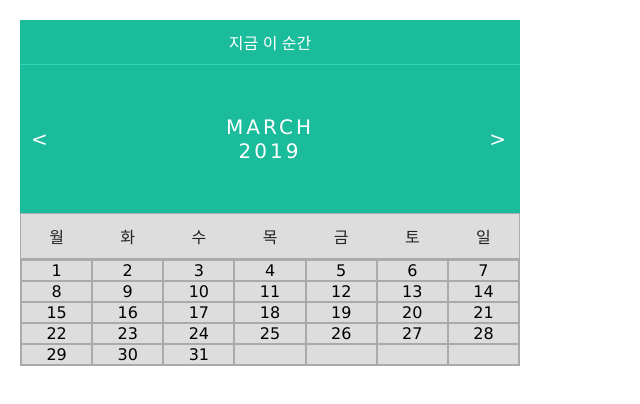
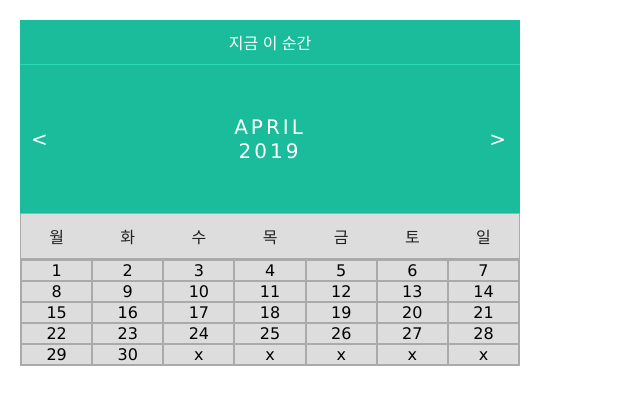
Before and after one commit to kimbeomgyu/belendar, a React (Create React App) app: page / in a window 1280 px wide. Shown: the top 404 px of the page, without its empty margins (0-640 px from the left). Built offline with nearby package versions, Linux system fonts and the light colour scheme.

Commit message:
초기 날짜 다른점 수정 --4월인데 3월로 되어있었음

```diff
--- a/src/Calendar.tsx
+++ b/src/Calendar.tsx
@@ -26,13 +26,15 @@ const Calendar = () => {
   ];
 
   // useState
-  const [nowMonth, setNowMonth] = useState(date.month - 1);
+  const [nowMonth, setNowMonth] = useState(date.month);
   const [nowYear, setNowYear] = useState(date.year);
 
   // 함수들
   function dayUpdate(year: number, month: number) {
-    const lastDay = new Date(year, month, 0).getDate();
-    return new Array(35).fill(1).map((e, i) => (lastDay >= e + i ? e + i : ''));
+    const lastDay = new Date(year, month + 1, 0).getDate();
+    return new Array(35)
+      .fill(1)
+      .map((e, i) => (lastDay >= e + i ? e + i : 'x'));
   }
   function prevMonthUpdate() {
     if (0 < nowMonth) {
@@ -51,7 +53,7 @@ const Calendar = () => {
     }
   }
   function now() {
-    setNowMonth(date.month - 1);
+    setNowMonth(date.month);
     setNowYear(date.year);
   }
 
@@ -85,7 +87,7 @@ const Calendar = () => {
   const days = (
     <div>
       <ul className="days">
-        {dayUpdate(date.year, date.month).map((el, i) => (
+        {dayUpdate(nowYear, nowMonth).map((el, i) => (
           <li key={i + 1 + 'day'}>
             <div children={el} />
           </li>
```
